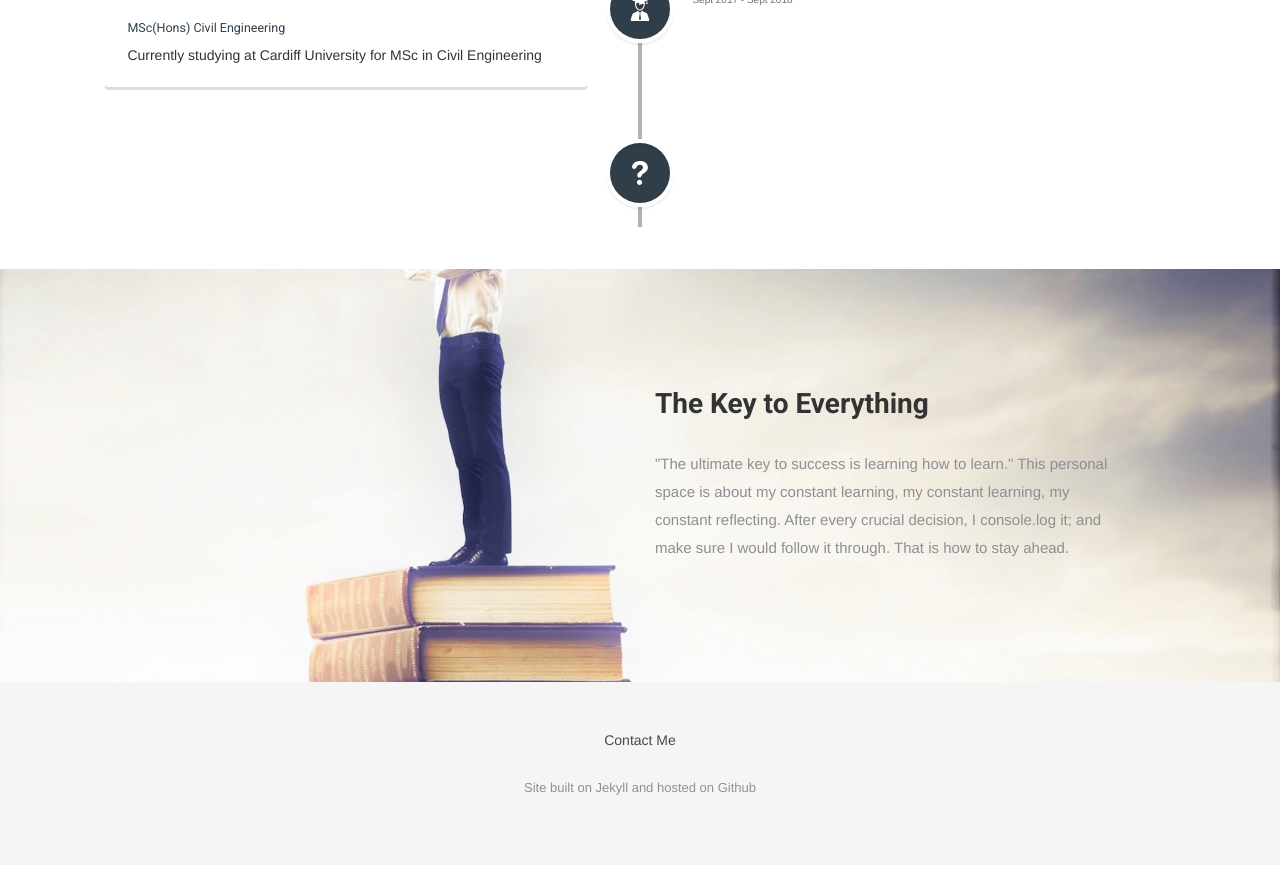
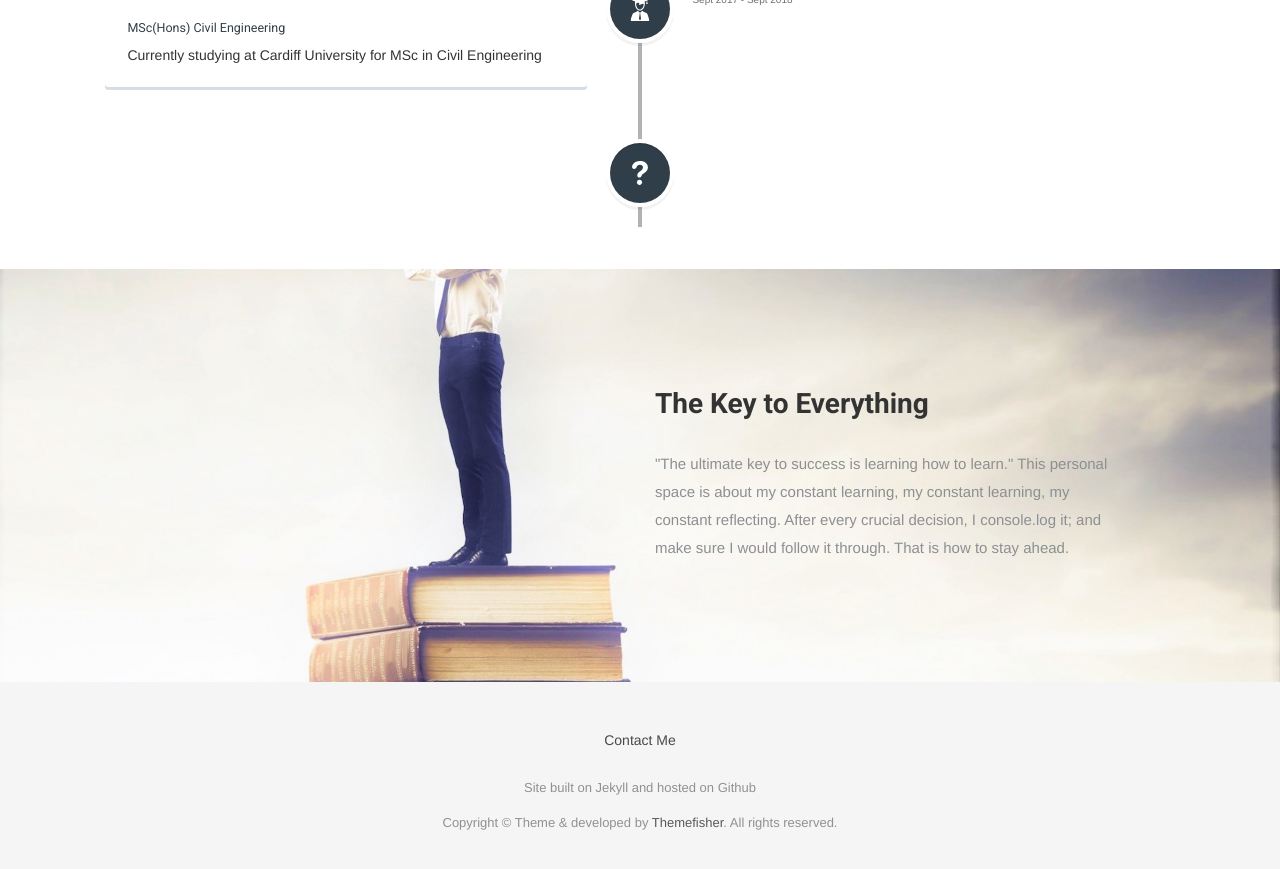
Before and after one commit to chwong1996/myhome, a Jekyll site: the page built from index.html, in a window 1280 px wide and 900 px high, scrolled down 2062 px. Shown: the top 869 px of the window. Built offline with Jekyll 4.4.1, drawn with Linux system fonts in a browser that asks for light colours; nearby versions of some CDN libraries; some web fonts are replaced; the list of posts is cut into pages by our own code.

Commit message:
update footer

```diff
--- a/_includes/footer.html
+++ b/_includes/footer.html
@@ -9,6 +9,7 @@
           </ul>
         </div>
         <p>Site built on Jekyll and hosted on Github</p>
+          <p>Copyright &copy; Theme &amp; developed by <a href="http://www.themefisher.com">Themefisher</a>. All rights reserved.</p>
       </div>
     </div>
   </div>
```
Also changed, not shown: 1 other file.
